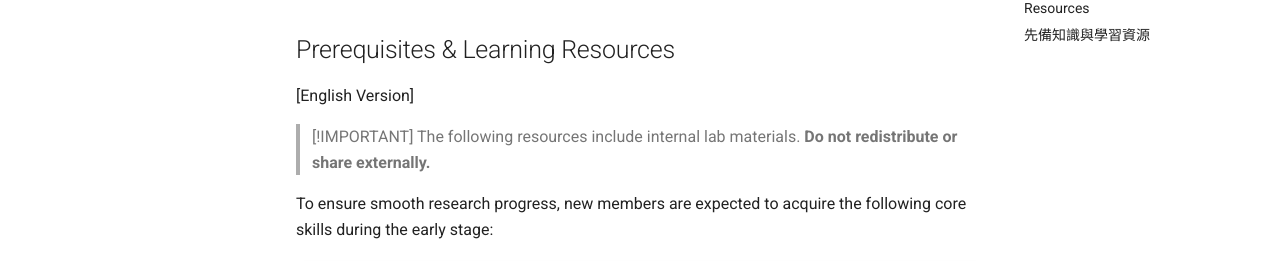
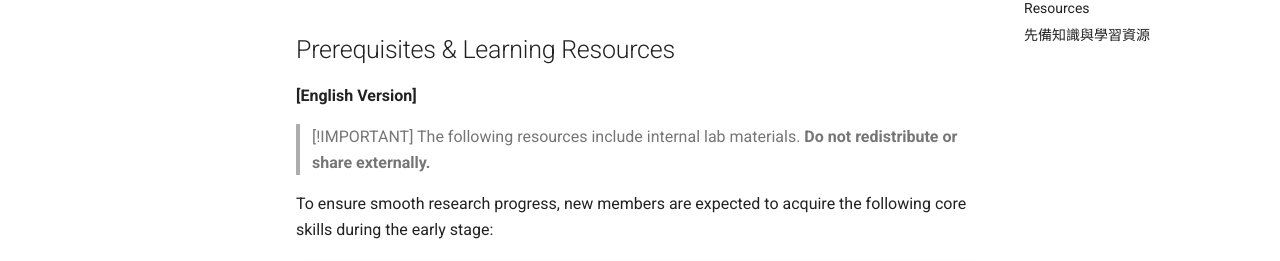
Before and after one commit to Ewz9/lab_handbook, an MkDocs documentation site: the page built from docs/resources.md, in a window 1280 px wide. Shown: the part 196-457 px from the top of the page. Built offline with MkDocs 1.6.1 and Material for MkDocs 9.7.7, drawn with Linux system fonts in a browser that asks for light colours.

```diff
--- a/docs/resources.md
+++ b/docs/resources.md
@@ -3,7 +3,7 @@
 
 
 ## Prerequisites & Learning Resources
-[English Version]
+**[English Version]**
 > [!IMPORTANT]
 > The following resources include internal lab materials. **Do not redistribute or share externally.**
 
```
